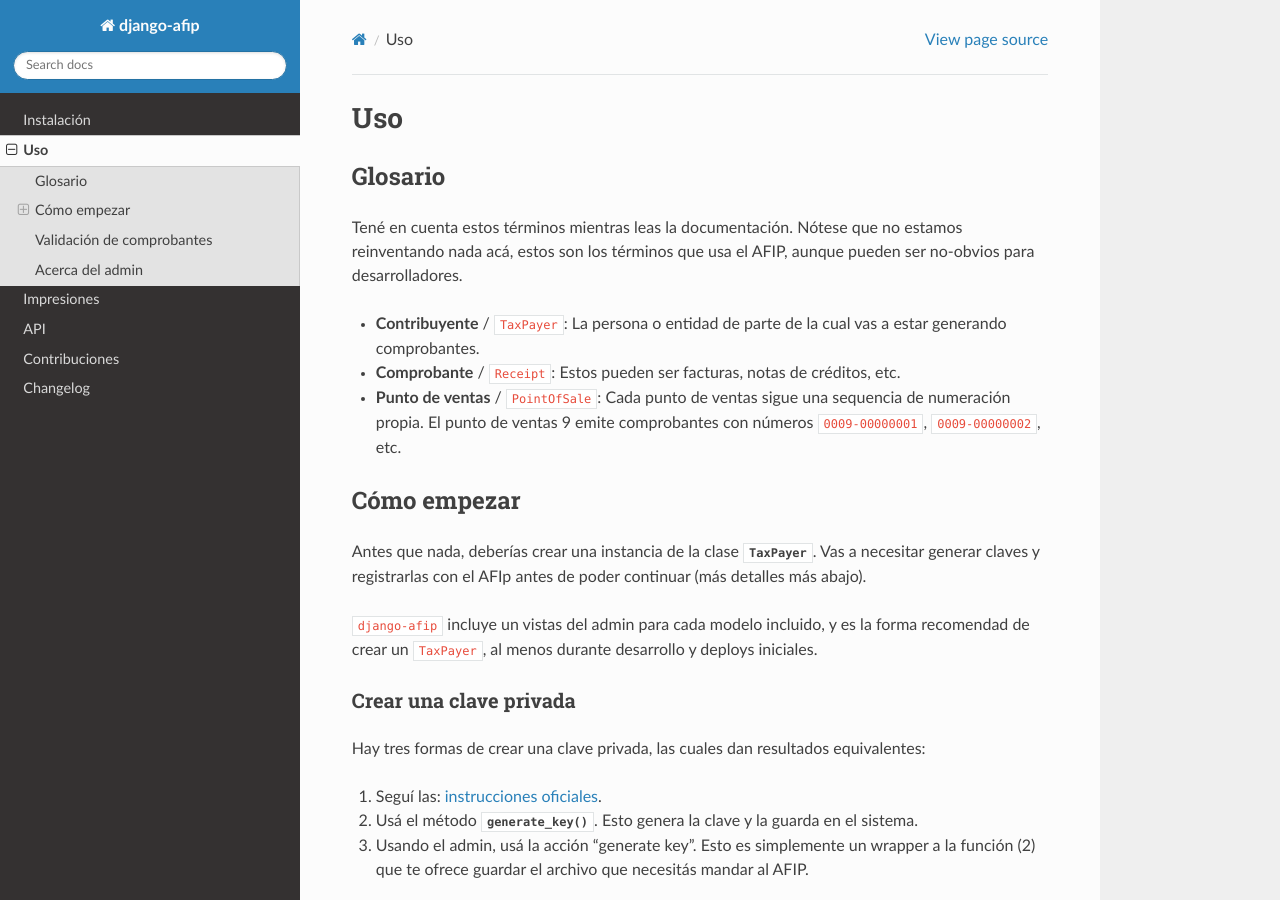
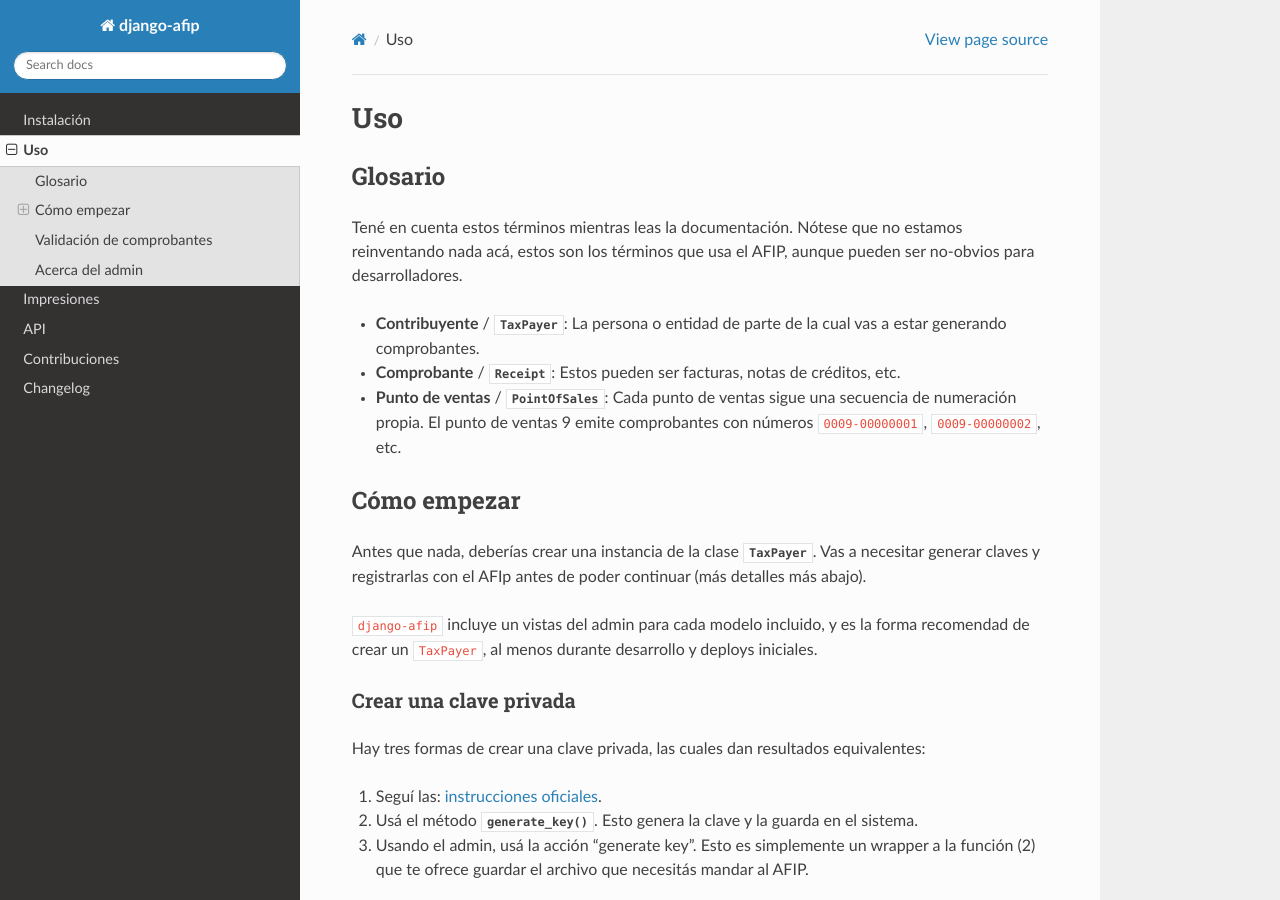
Before and after one commit to WhyNotHugo/django-afip, a Sphinx documentation site: the page built from docs/usage.rst, in a window 1280 px wide and 900 px high. Built offline with Sphinx 7.4.7 and the Read the Docs theme 2.0.0, drawn with Linux system fonts in a browser that asks for light colours; the version number could not be read and is left out.

Commit message:
docs: add proper links to some models

```diff
--- a/docs/usage.rst
+++ b/docs/usage.rst
@@ -8,12 +8,12 @@
 estamos reinventando nada acá, estos son los términos que usa el AFIP, aunque
 pueden ser no-obvios para desarrolladores.
 
-- **Contribuyente** / ``TaxPayer``: La persona o entidad de parte de la cual vas
-  a estar generando comprobantes.
-- **Comprobante** / ``Receipt``: Estos pueden ser facturas, notas de créditos,
-  etc.
-- **Punto de ventas** / ``PointOfSale``:  Cada punto de ventas sigue una
-  sequencia de numeración propia. El punto de ventas 9 emite comprobantes con
+- **Contribuyente** / :class:`.TaxPayer`: La persona o entidad de parte de la
+  cual vas a estar generando comprobantes.
+- **Comprobante** / :class:`.Receipt`: Estos pueden ser facturas, notas de
+  créditos, etc.
+- **Punto de ventas** / :class:`.PointOfSales`:  Cada punto de ventas sigue una
+  secuencia de numeración propia. El punto de ventas 9 emite comprobantes con
   números ``0009-00000001``, ``0009-00000002``, etc.
 
 Cómo empezar
```
